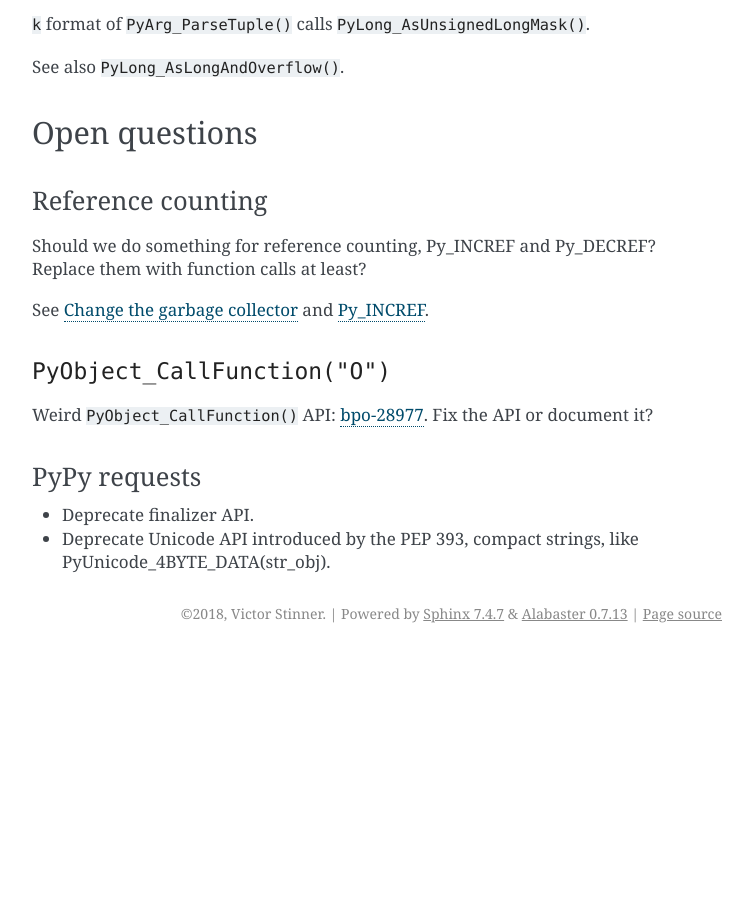
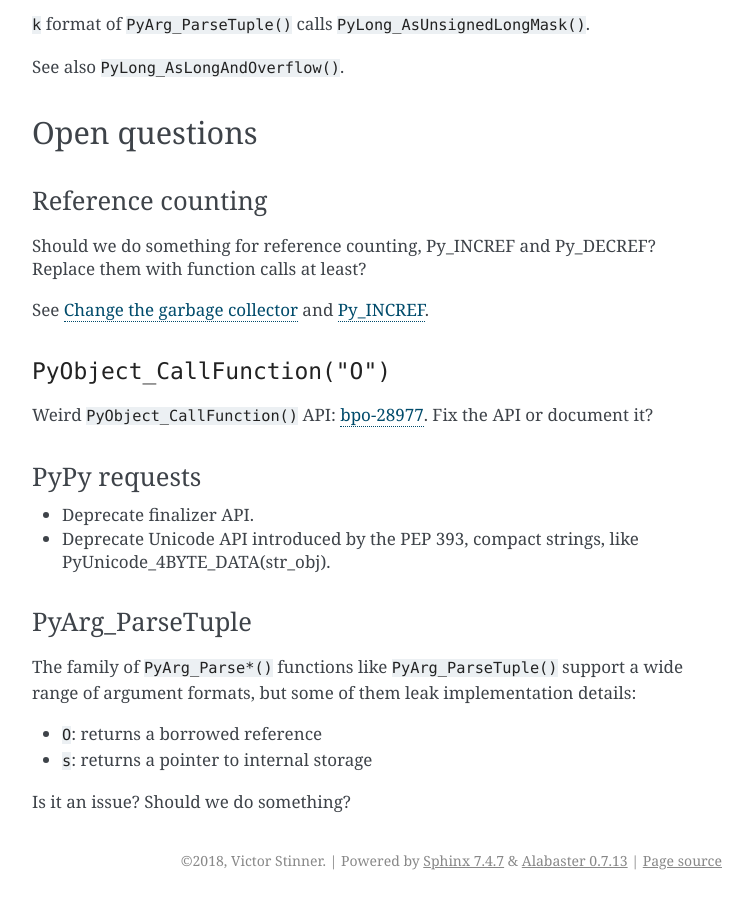
Before and after one commit to pythoncapi/pythoncapi, a Sphinx documentation site: the page built from doc/bad_api.rst, in a window 1280 px wide and 900 px high, scrolled down 3120 px. Shown: the whole window, without its empty margins (388-1141 px from the left). Built offline with Sphinx 7.4.7, drawn with Linux system fonts in a browser that asks for light colours; before the commit the page ends 3773 px from its top, so only the background shows below that.

Commit message:
+PyArg_ParseTuple

```diff
--- a/doc/bad_api.rst
+++ b/doc/bad_api.rst
@@ -164,3 +164,14 @@ PyPy requests
 * Deprecate finalizer API.
 * Deprecate Unicode API introduced by the PEP 393, compact strings, like
   PyUnicode_4BYTE_DATA(str_obj).
+
+PyArg_ParseTuple
+----------------
+
+The family of ``PyArg_Parse*()`` functions like ``PyArg_ParseTuple()`` support
+a wide range of argument formats, but some of them leak implementation details:
+
+* ``O``: returns a borrowed reference
+* ``s``: returns a pointer to internal storage
+
+Is it an issue? Should we do something?
```
